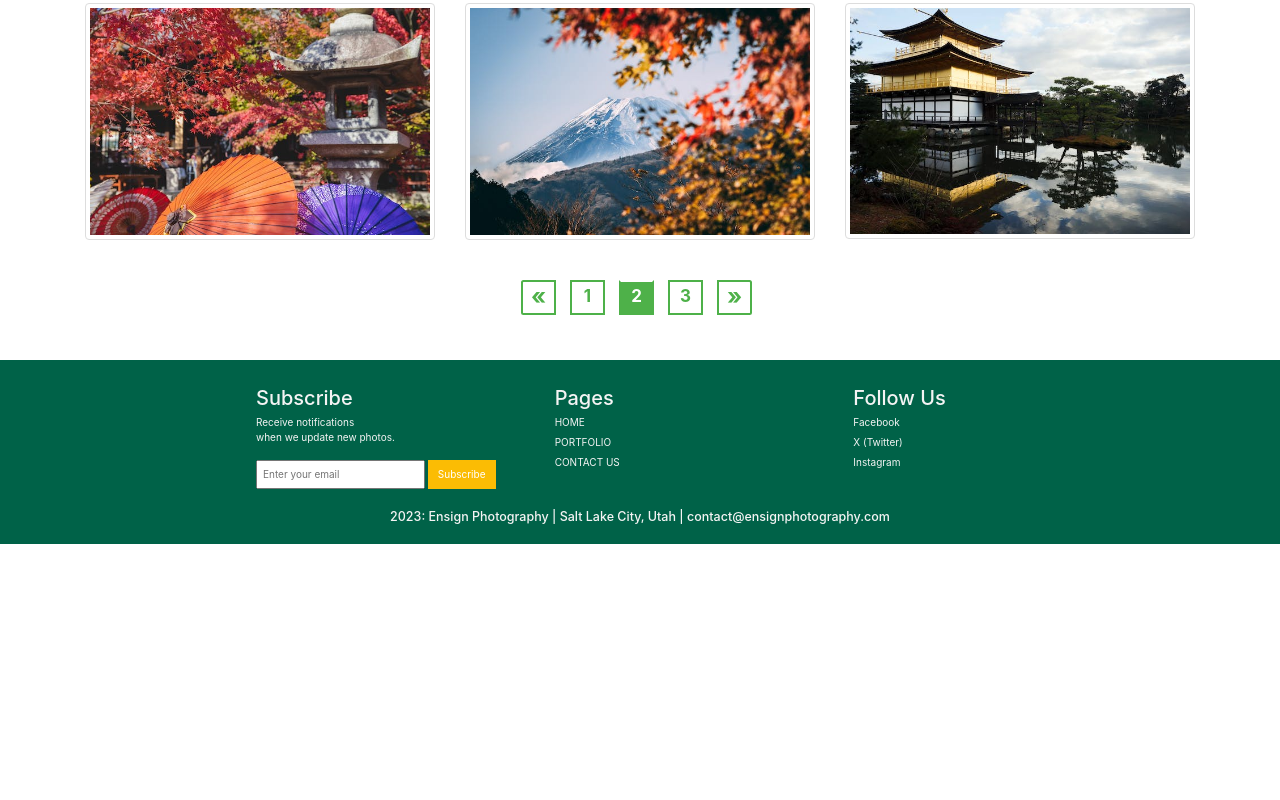
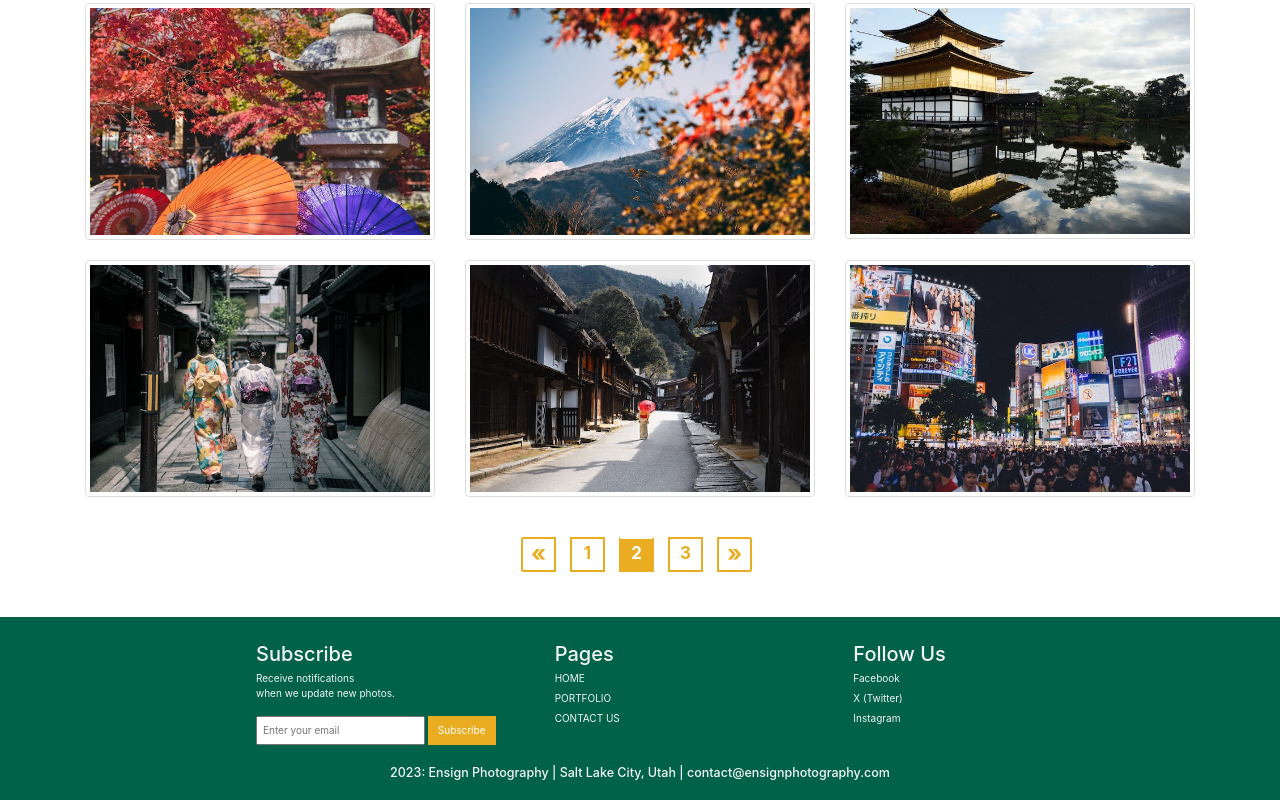
Before and after one commit to sofiaolcs/group1_prove-2, a plain HTML site: page portfolio.html in a window 1280 px wide. Shown: the part 510-1310 px from the top of the page. Before the commit the page ends 1054 px from the top, so only its background shows below. Drawn offline with nearby package versions, Linux system fonts and the light colour scheme.

Commit message:
updated by rie

```diff
--- a/portfolio.html
+++ b/portfolio.html
@@ -3,11 +3,13 @@
   <title>Portfolio</title>
   <meta charset="utf-8">
   <meta name="viewport" content="width=device-width, initial-scale=1">
+  <!--for photo gallery-->
   <link rel="stylesheet" href="https://maxcdn.bootstrapcdn.com/bootstrap/3.4.1/css/bootstrap.min.css">
+  <script src="https://ajax.googleapis.com/ajax/libs/jquery/3.7.1/jquery.min.js"></script>
+  <script src="https://maxcdn.bootstrapcdn.com/bootstrap/3.4.1/js/bootstrap.min.js"></script>
+  <!--for pagination-->
   <link rel="stylesheet" href="https://cdn.jsdelivr.net/npm/bootstrap@4.6.2/dist/css/bootstrap.min.css">
-  <script src="https://cdn.jsdelivr.net/npm/jquery@3.7.1/dist/jquery.slim.min.js"></script>
-  <script src="https://cdn.jsdelivr.net/npm/popper.js@1.16.1/dist/umd/popper.min.js"></script>
-  <script src="https://cdn.jsdelivr.net/npm/bootstrap@4.6.2/dist/js/bootstrap.bundle.min.js"></script>
+  <!--for CSS-->
   <link rel="stylesheet" href="style.css">
 </head>
 
@@ -78,10 +80,31 @@
           </a>
         </div>
       </div>
+      <div class="col-md-4">
+        <div class="thumbnail">
+          <a href="images/kimono.jpeg" target="_blank">
+            <img src="images/kimono.jpeg" alt="kimono" style="width:100%">
+          </a>
+        </div>
+      </div>
+      <div class="col-md-4">
+        <div class="thumbnail">
+          <a href="images/street.jpeg" target="_blank">
+            <img src="images/street.jpeg" alt="street" style="width:100%">
+          </a>
+        </div>
+      </div>
+      <div class="col-md-4">
+        <div class="thumbnail">
+          <a href="images/city.jpg" target="_blank">
+            <img src="images/city.jpg" alt="city" style="width:100%">
+          </a>
+        </div>
+      </div>
   </div>
 </div>
 
-<!--Pagonation and Pager by Rie-->
+<!--Pagination and Pager by Rie-->
 <div class="pagination-outer" aria-label="Page navigation">
      <ul class="pagination justify-content-center">
          <li class="page-item">
--- a/style.css
+++ b/style.css
@@ -48,7 +48,7 @@ h5 {
     margin: 5px 0;
 }
 .column button {
-    background-color: #fbbc04;
+    background-color: #eaac20;
     color: #fff;
     border: none;
     padding: 7px 10px;
@@ -66,7 +66,7 @@ h5 {
     margin-bottom: 45px;
 }
 .pagination li a.page-link{
-    color: #4eb149;
+    color: #eaac20;
     background: transparent;
     font-size: 17px;
     font-weight: 700;
@@ -76,7 +76,7 @@ h5 {
     width: 35px;
     padding: 0;
     margin: 0 7px;
-    border: 2px solid #4eb149;
+    border: 2px solid #eaac20;
     border-radius: 0;
     display: block;
     position: relative;
@@ -94,12 +94,12 @@ h5 {
 .pagination li.active a.page-link{
     color: #fff;
     background: transparent;
-    border-color: #4eb149;
+    border-color: #eaac20;
     border-top-color: transparent;
 }
 .pagination li a.page-link:before{
     content: '';
-    background-color: #4eb149;
+    background-color: #eaac20;
     height: 0;
     width: 100%;
     opacity: 0;
@@ -128,9 +128,5 @@ h5 {
     }
 }
 
-
-
-
-
 /* CSS style for INDEX page
 Created by Sofia Silva */
```
Also changed, not shown: images/city.jpg (added), images/kimono.jpeg (added), images/street.jpeg (added).
